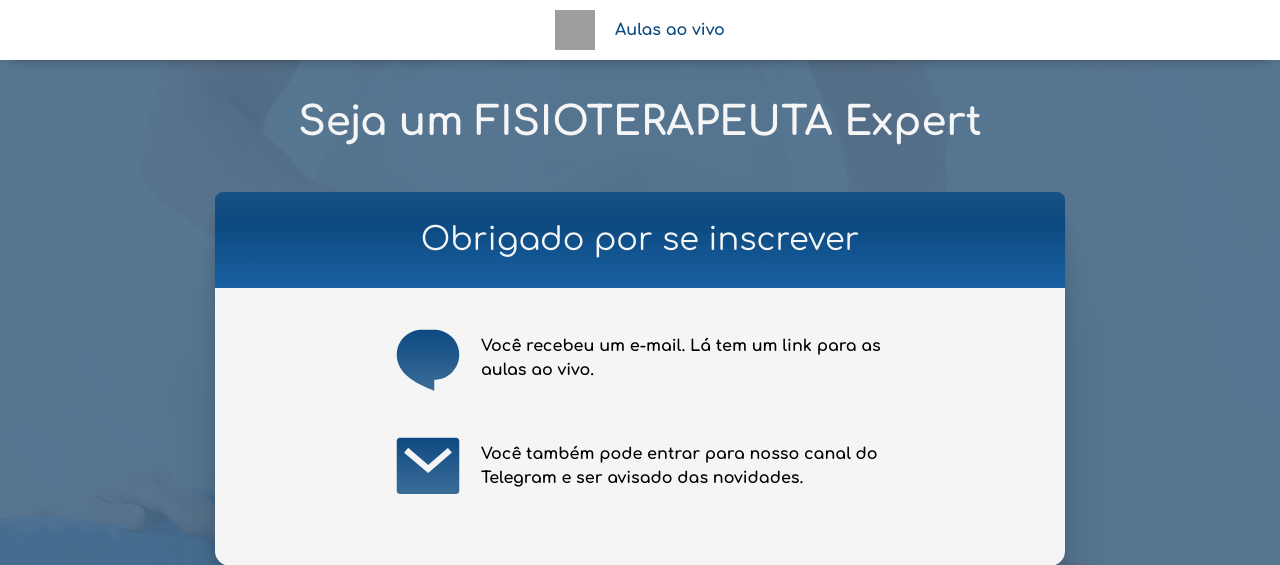
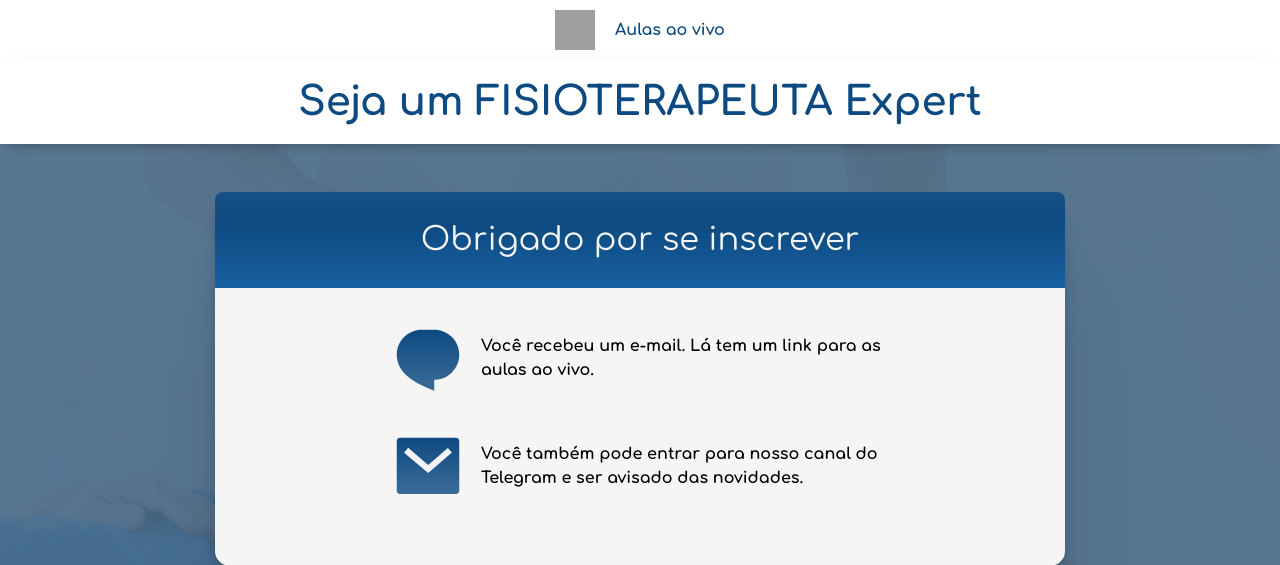
Before and after one commit to Startap/newtimes-joseordenes, a PHP site: template views/website/obrigado.php in a window 1280 px wide. Shown: the top 565 px of the page. Run offline with PHP 8.4, Linux system fonts and the light colour scheme; the template is opened without the code that fills it, so the values that code supplies are empty; grey boxes are pictures that could not be loaded.

Commit message:
💚 Finish changes at header

```diff
--- a/assets/app.css
+++ b/assets/app.css
@@ -62,7 +62,6 @@ body {
   gap: 20px;
   padding: 10px 0;
   background: white;
-  box-shadow: 0 5px 15px -10px #222;
 }
 
 #description-icon-1 {
@@ -83,8 +82,11 @@ body {
   font-size: 40px;
   line-height: 44px;
   text-align: center;
-  color: #f5f5f5;
-  margin: 1em 0 0.2em 0;
+  color: #0d4a81;
+  margin: 0em 0 0.2em 0;
+  background: white;
+  padding: 0.5em 0;
+  box-shadow: 0 5px 15px -10px #222;
 }
 
 #subtitle-1 {
```
